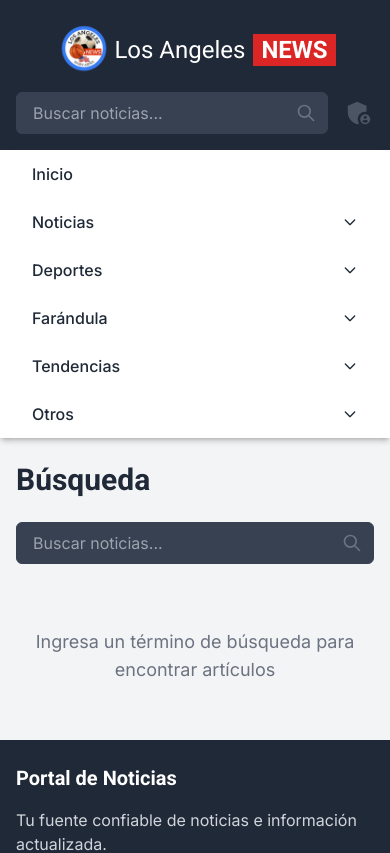
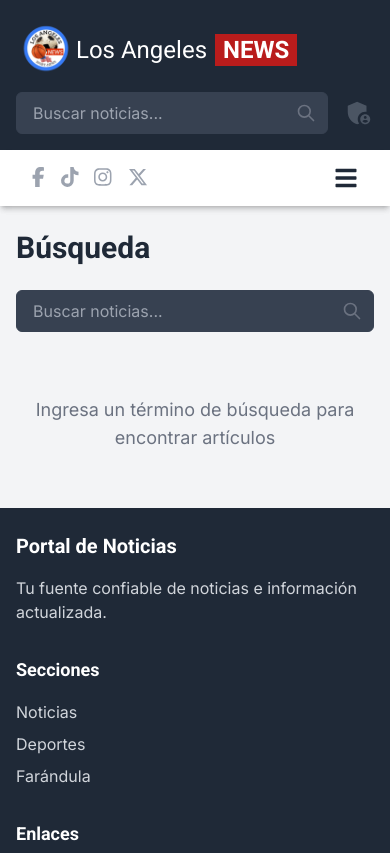
Before and after one commit to jhonatanm255/Sports-News-Portal, a React (Vite) app: page /buscar in a window 390 px wide. Shown: the top 853 px of the page. Built offline with nearby package versions, Linux system fonts and the light colour scheme.

Commit message:
ajuste de la barra de navegacion para version movil, se colocaron los iconos de rrss en la barra y boton de menu hamburguesa con efecto para el menu

```diff
--- a/src/components/ui/CategoryNav.jsx
+++ b/src/components/ui/CategoryNav.jsx
@@ -1,22 +1,57 @@
-import React, { useState } from 'react'
-import { Link, useLocation } from 'react-router-dom'
-import categories from '../../utils/categories'
-import SocialLinks from './SocialLinks'
+
+// PENDIENTE PORCOMPONETIZAR
+
+import React, { useState, useEffect } from "react";
+import { Link, useLocation } from "react-router-dom";
+import { FaBars, FaTimes } from "react-icons/fa";
+import categories from "../../utils/categories";
+import SocialLinks from "./SocialLinks";
 
 const CategoryNav = () => {
-  const location = useLocation()
-  const [activeCategory, setActiveCategory] = useState(null)
+  const location = useLocation();
+  const [activeCategory, setActiveCategory] = useState(null);
+  const [isMenuOpen, setIsMenuOpen] = useState(false);
+  const [isFixed, setIsFixed] = useState(false); // Estado para controlar la fijación
 
   const isActive = (path) => {
-    return location.pathname === path
-  }
+    return location.pathname === path;
+  };
 
   const toggleCategory = (categoryId) => {
-    setActiveCategory(activeCategory === categoryId ? null : categoryId)
+    setActiveCategory(activeCategory === categoryId ? null : categoryId);
+  };
+
+  const toggleMenu = () => {
+    setIsMenuOpen(!isMenuOpen);
+  };
+
+  const closeMenu = () => {
+    setIsMenuOpen(false);
+  };
+
+  // Efecto para detectar el scroll
+  useEffect(() => {
+    const handleScroll = () => {
+      const headerHeight = document.querySelector("header")?.offsetHeight || 0;
+      if (window.scrollY > headerHeight) {
+        setIsFixed(true);
+      } else {
+        setIsFixed(false);
       }
+    };
+
+    window.addEventListener("scroll", handleScroll);
+    return () => {
+      window.removeEventListener("scroll", handleScroll);
+    };
+  }, []);
 
   return (
-    <nav className="bg-white shadow-md">
+    <nav
+      className={`w-full z-50 bg-white shadow-md ${
+        isFixed ? "fixed top-0" : "relative"
+      }`}
+    >
       <div className="container-custom">
         {/* Desktop Navigation */}
         <div className="hidden md:flex justify-between items-center">
@@ -67,11 +102,45 @@ const CategoryNav = () => {
 
         {/* Mobile Navigation */}
         <div className="md:hidden">
-          <ul className="flex flex-col">
+          {/* Barra superior con redes sociales y botón de menú hamburguesa */}
+          <div className="flex justify-between items-center p-4">
+            <SocialLinks />
+            <button
+              onClick={toggleMenu}
+              className="text-gray-800 hover:text-primary-600 focus:outline-none"
+            >
+              {isMenuOpen ? (
+                <FaTimes className="w-6 h-6" />
+              ) : (
+                <FaBars className="w-6 h-6" />
+              )}
+            </button>
+          </div>
+
+          {/* Menú móvil con transición y animación */}
+          <div
+            className={`fixed inset-0 bg-white z-50 transform transition-transform duration-300 ease-in-out ${
+              isMenuOpen ? "translate-x-0" : "translate-x-full"
+            }`}
+          >
+            {/* Botón de cerrar (X) en la parte superior derecha */}
+            <div className="flex justify-end p-4">
+              <button
+                onClick={toggleMenu}
+                className="text-gray-800 hover:text-primary-600 focus:outline-none"
+              >
+                <FaTimes className="w-6 h-6" />
+              </button>
+            </div>
+
+            {/* Contenido del menú */}
+            <div className="container-custom">
+              <ul className="flex flex-col pt-4">
                 <li>
                   <Link
                     to="/"
-                className={`block px-4 py-3 font-medium hover:text-primary-600 ${
+                    onClick={closeMenu}
+                    className={`block px-4 py-3 font-light hover:text-primary-600 ${
                       isActive("/") ? "text-primary-600" : ""
                     }`}
                   >
@@ -83,7 +152,7 @@ const CategoryNav = () => {
                   <li key={category.id}>
                     <button
                       onClick={() => toggleCategory(category.id)}
-                  className={`flex justify-between items-center w-full px-4 py-3 font-medium hover:text-primary-600 ${
+                      className={`flex justify-between items-center w-full px-4 py-3 font-light hover:text-primary-600 ${
                         location.pathname.includes(`/categoria/${category.id}`)
                           ? "text-primary-600"
                           : ""
@@ -115,6 +184,7 @@ const CategoryNav = () => {
                           <Link
                             key={subcategory.id}
                             to={`/categoria/${category.id}/${subcategory.id}`}
+                            onClick={closeMenu}
                             className="block px-8 py-2 text-sm hover:bg-gray-100 hover:text-primary-600"
                           >
                             {subcategory.name}
@@ -127,8 +197,10 @@ const CategoryNav = () => {
               </ul>
             </div>
           </div>
+        </div>
+      </div>
     </nav>
   );
-}
+};
 
-export default CategoryNav
+export default CategoryNav;
--- a/src/layouts/MainLayout.jsx
+++ b/src/layouts/MainLayout.jsx
@@ -1,10 +1,13 @@
-import React from 'react';
-import { Outlet, Link } from 'react-router-dom';
-import CategoryNav from '../components/ui/CategoryNav';
-import SearchBar from '../components/ui/SearchBar';
-import { useAuth } from '../contexts/AuthContext';
-import logo from '../assets/logo.png';
-import SocialLinks from '../components/ui/SocialLinks';
+
+// PENDIENTE POR COMPONETIZAR
+
+import React from "react";
+import { Outlet, Link } from "react-router-dom";
+import CategoryNav from "../components/ui/CategoryNav";
+import SearchBar from "../components/ui/SearchBar";
+import { useAuth } from "../contexts/AuthContext";
+import logo from "../assets/logo.png";
+import SocialLinks from "../components/ui/SocialLinks";
 import { MdAdminPanelSettings } from "react-icons/md";
 
 const MainLayout = () => {
@@ -16,23 +19,21 @@ const MainLayout = () => {
       <header className="bg-gray-800 shadow-md">
         <div className="container-custom py-4">
           <div className="flex flex-col md:flex-row justify-between items-center gap-4">
-            {/* Logo */}
-            <div className="flex">
-              <img
-                className="flex items-center w-[60px]"
-                src={logo}
-                alt="logo"
-              />
+            {/* Logo y Título */}
+            <div className="flex items-center w-full md:w-auto justify-start">
+              <img className="w-[60px]" src={logo} alt="logo" />
               <Link
                 to="/"
-                className="flex items-center pt-2 text-2xl font-custom  text-white"
+                className="flex items-center pt-2 text-2xl font-custom text-white"
               >
                 Los Angeles{" "}
-                <span className="px-2 ml-2 text-white bg-red-600 font-bold">NEWS</span>
+                <span className="px-2 ml-2 text-white bg-red-700 font-bold">
+                  NEWS
+                </span>
               </Link>
             </div>
 
-            {/* Search and Admin */}
+            {/* Search y Admin */}
             <div className="flex items-center gap-4 w-full md:w-auto">
               <SearchBar className="flex-grow md:w-64" />
 
```
Lines whose indentation alone changed are shown as unchanged.
